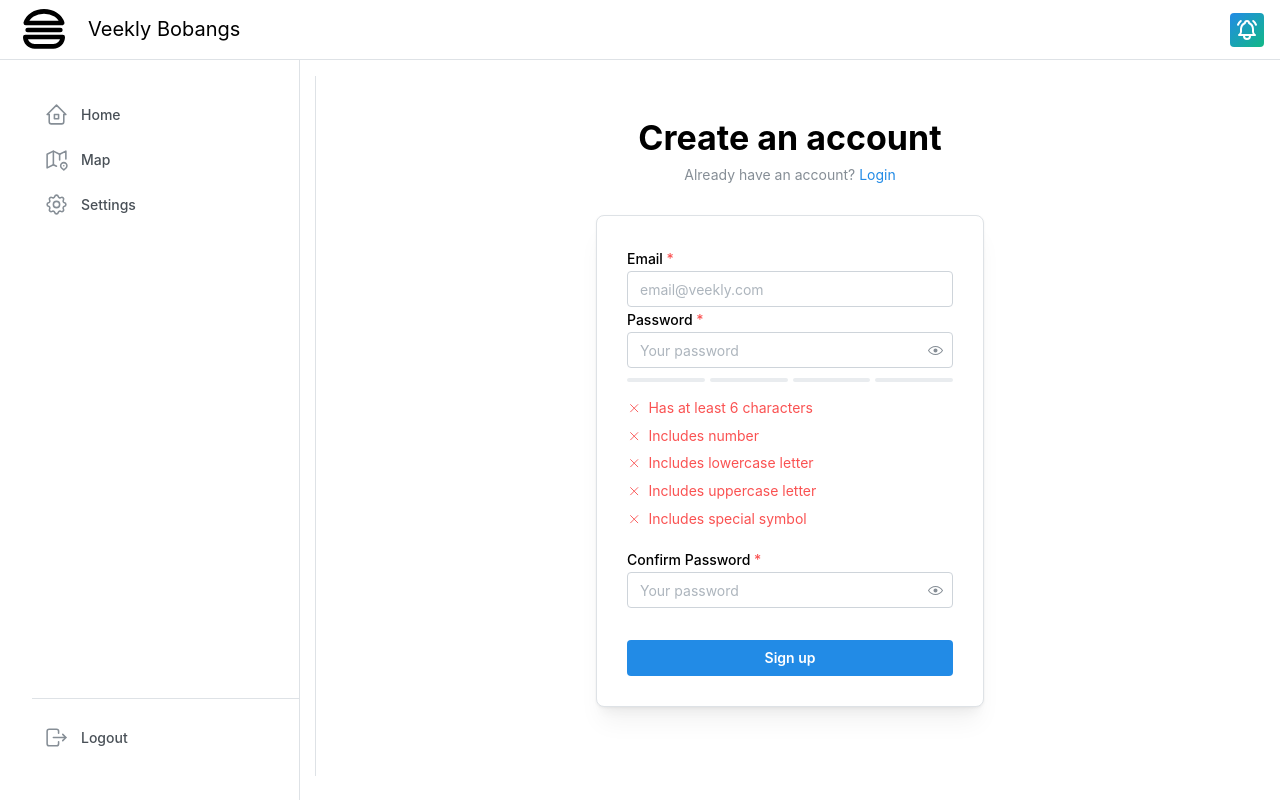
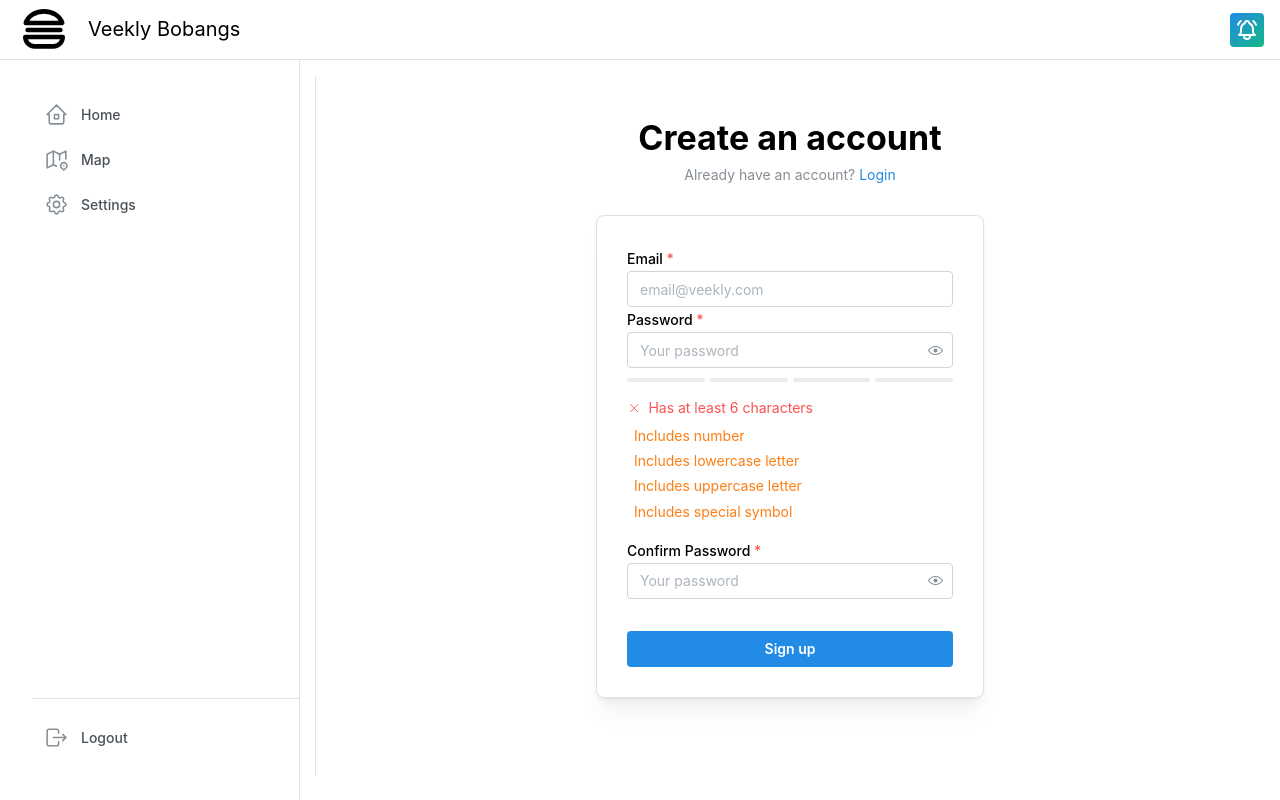
Before and after one commit to veekly-bobangs/veekly_bobangs, a Next.js app in the folder frontend/webapp/: page /register in a window 1280 px wide. Built offline with nearby package versions, Linux system fonts and the light colour scheme.

Commit message:
Stash new authentication functionality

```diff
--- a/frontend/webapp/src/app/register/page.tsx
+++ b/frontend/webapp/src/app/register/page.tsx
@@ -1,4 +1,3 @@
-'use client'
 import React from 'react';
 import {
   TextInput,
@@ -13,11 +12,51 @@ import {
 import {
   PasswordStrength,
 } from '@/components/register';
-import {
-  PAGE_PATHS,
-} from '@/constants/endpoints';
+import { PAGE_PATHS } from '@/constants/endpoints';
+import { headers } from "next/headers";
+import { createClient } from "@/utils/supabase/server";
+import { redirect } from "next/navigation";
+import { showErrorNotification, showNotification } from '@/utils';
 
 export default function RegisterPage() {
+  const [email, setEmail] = React.useState("");
+  const [password, setPassword] = React.useState("");
+  const [isStrongEnough, setIsStrongEnough] = React.useState(false);
+  const [confirmPassword, setConfirmPassword] = React.useState("");
+
+  const signUp = async () => {
+    "use server";
+
+    if (password !== confirmPassword) {
+      showErrorNotification("Passwords do not match");
+      return;
+    }
+
+    if (!isStrongEnough) {
+      showErrorNotification("Password is not strong enough");
+      return;
+    }
+
+    const origin = headers().get("origin");
+    const supabase = createClient();
+
+    const { error } = await supabase.auth.signUp({
+      email,
+      password,
+      options: {
+        emailRedirectTo: `${origin}/auth/callback`,
+      },
+    });
+
+    if (error) {
+      showErrorNotification("Could not authenticate user");
+      return redirect(PAGE_PATHS.LOGIN);
+    }
+
+    showNotification("Success", "Check email to continue sign in process");
+    return redirect(PAGE_PATHS.LOGIN);
+  };
+
   return (
     <Container size={420} my={40}>
       <Title ta="center">
@@ -31,10 +70,25 @@ export default function RegisterPage() {
       </Text>
 
       <Paper withBorder shadow="md" p={30} mt={30} radius="md">
-        <TextInput label="Email" placeholder="email@veekly.com" required />
-        <PasswordStrength />
-        <PasswordInput label="Confirm Password" placeholder="Your password" required mt="md" />
-        <Button fullWidth mt="xl">
+        <TextInput
+          label="Email"
+          placeholder="email@veekly.com"
+          required
+          value={email}
+          onChange={(event) => setEmail(event.currentTarget.value)}
+        />
+        <PasswordStrength
+          value={password}
+          setValue={setPassword}
+          setIsStrongEnough={setIsStrongEnough}
+        />
+        <PasswordInput
+          label="Confirm Password"
+          placeholder="Your password" required mt="md"
+          value={confirmPassword}
+          onChange={(event) => setConfirmPassword(event.currentTarget.value)}
+        />
+        <Button fullWidth mt="xl" onClick={signUp}>
           Sign up
         </Button>
       </Paper>
--- a/frontend/webapp/src/components/register/PasswordStrength.tsx
+++ b/frontend/webapp/src/components/register/PasswordStrength.tsx
@@ -1,5 +1,4 @@
 import { Box, Progress, PasswordInput, Group, Text, Center } from '@mantine/core';
-import { useInputState } from '@mantine/hooks';
 import { IconCheck, IconX } from '@tabler/icons-react';
 
 function PasswordRequirement({ meets, label }: { meets: boolean; label: string }) {
@@ -13,6 +12,17 @@ function PasswordRequirement({ meets, label }: { meets: boolean; label: string }
   );
 }
 
+function SoftPasswordRequirement({ meets, label }: { meets: boolean; label: string }) {
+  return (
+    <Text component="div" c={meets ? 'teal' : 'orange'} mt={5} size="sm">
+      <Center inline>
+        {meets && <IconCheck size="0.9rem" stroke={1.5} />}
+        <Box ml={7}>{label}</Box>
+      </Center>
+    </Text>
+  );
+}
+
 const requirements = [
   { re: /[0-9]/, label: 'Includes number' },
   { re: /[a-z]/, label: 'Includes lowercase letter' },
@@ -20,8 +30,17 @@ const requirements = [
   { re: /[$&+,:;=?@#|'<>.^*()%!-]/, label: 'Includes special symbol' },
 ];
 
-function getStrength(password: string) {
+function getStrength(
+  password: string,
+  setIsStrongEnough: React.Dispatch<React.SetStateAction<boolean>>
+) {
   let multiplier = password.length > 5 ? 0 : 1;
+
+  if (multiplier === 0) {
+    setIsStrongEnough(true);
+  } else {
+    setIsStrongEnough(false);
+  }
 
   requirements.forEach((requirement) => {
     if (!requirement.re.test(password)) {
@@ -32,11 +51,21 @@ function getStrength(password: string) {
   return Math.max(100 - (100 / (requirements.length + 1)) * multiplier, 0);
 }
 
-export default function PasswordStrength() {
-  const [value, setValue] = useInputState('');
-  const strength = getStrength(value);
-  const checks = requirements.map((requirement, index) => (
-    <PasswordRequirement key={index} label={requirement.label} meets={requirement.re.test(value)} />
+interface PasswordStrengthProps {
+  value: string;
+  setValue: React.Dispatch<React.SetStateAction<string>>
+  setIsStrongEnough: React.Dispatch<React.SetStateAction<boolean>>;
+}
+
+export default function PasswordStrength({
+  value,
+  setValue,
+  setIsStrongEnough,
+}: PasswordStrengthProps
+) {
+  const strength = getStrength(value, setIsStrongEnough);
+  const softChecks = requirements.map((requirement, index) => (
+    <SoftPasswordRequirement key={index} label={requirement.label} meets={requirement.re.test(value)} />
   ));
   const bars = Array(4)
     .fill(0)
@@ -56,7 +85,7 @@ export default function PasswordStrength() {
     <div>
       <PasswordInput
         value={value}
-        onChange={setValue}
+        onChange={(event) => setValue(event.currentTarget.value)}
         placeholder="Your password"
         label="Password"
         required
@@ -67,7 +96,7 @@ export default function PasswordStrength() {
       </Group>
 
       <PasswordRequirement label="Has at least 6 characters" meets={value.length > 5} />
-      {checks}
+      {softChecks}
     </div>
   );
 }
--- a/frontend/webapp/src/utils/index.ts
+++ b/frontend/webapp/src/utils/index.ts
@@ -1,2 +1,3 @@
 export { fetchDealsStatic } from './staticDealFetch';
 export type { DealsFetchReturnType } from './staticDealFetch';
+export { showErrorNotification, showNotification } from './notificationManager';
--- /dev/null
+++ b/frontend/webapp/src/utils/notificationManager.ts
@@ -0,0 +1,16 @@
+import { notifications } from '@mantine/notifications';
+
+export function showNotification(title: string, message: string) {
+  notifications.show({
+    title: title,
+    message: message,
+  });
+}
+
+export function showErrorNotification(message: string) {
+  notifications.show({
+    title: 'Error',
+    message: message,
+    color: 'red',
+  });
+}
--- /dev/null
+++ b/frontend/webapp/src/utils/supabase/server.ts
@@ -0,0 +1,36 @@
+import { createServerClient, type CookieOptions } from "@supabase/ssr";
+import { cookies } from "next/headers";
+
+export const createClient = () => {
+  const cookieStore = cookies();
+
+  return createServerClient(
+    process.env.NEXT_PUBLIC_SUPABASE_URL!,
+    process.env.NEXT_PUBLIC_SUPABASE_ANON_KEY!,
+    {
+      cookies: {
+        get(name: string) {
+          return cookieStore.get(name)?.value;
+        },
+        set(name: string, value: string, options: CookieOptions) {
+          try {
+            cookieStore.set({ name, value, ...options });
+          } catch (error) {
+            // The `set` method was called from a Server Component.
+            // This can be ignored if you have middleware refreshing
+            // user sessions.
+          }
+        },
+        remove(name: string, options: CookieOptions) {
+          try {
+            cookieStore.set({ name, value: "", ...options });
+          } catch (error) {
+            // The `delete` method was called from a Server Component.
+            // This can be ignored if you have middleware refreshing
+            // user sessions.
+          }
+        },
+      },
+    },
+  );
+};
```
Also changed, not shown: frontend/webapp/package.json (+5 -2 lines), frontend/webapp/src/app/auth/callback/route.ts (added, +19 -0 lines), frontend/webapp/src/app/login/page.tsx (+23 -0 lines), frontend/webapp/src/utils/supabase/client.ts (added, +7 -0 lines), frontend/webapp/src/utils/supabase/middleware.ts (added, +78 -0 lines), 2 other files (tests, documents, lock files or other folders).
